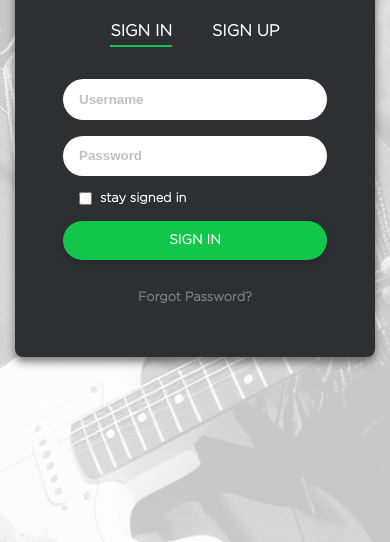
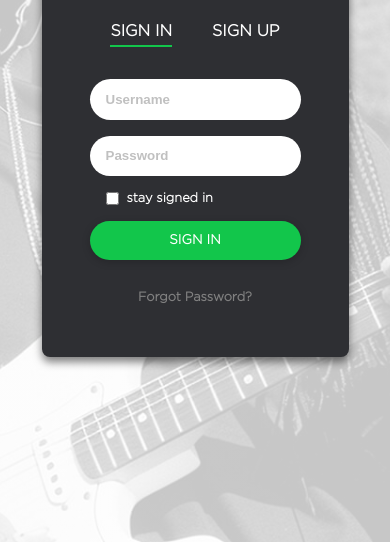
Before and after one commit to OjoFarouqAbiodun/spotify-signup-page, a plain HTML site: page index.html in a window 390 px wide. Shown: the part 302-844 px from the top of the page. Drawn offline with Linux system fonts and the light colour scheme.

Commit message:
Made changes

```diff
--- a/style.css
+++ b/style.css
@@ -156,9 +156,8 @@ body {
     cursor: pointer;
 }
 
-@media (max-width: 400px) {
+@media (max-width: 600px) {
     .container {
-        margin: 5rem;
-        width: 45ch;
+        margin: 1rem;
     }
 }
```
